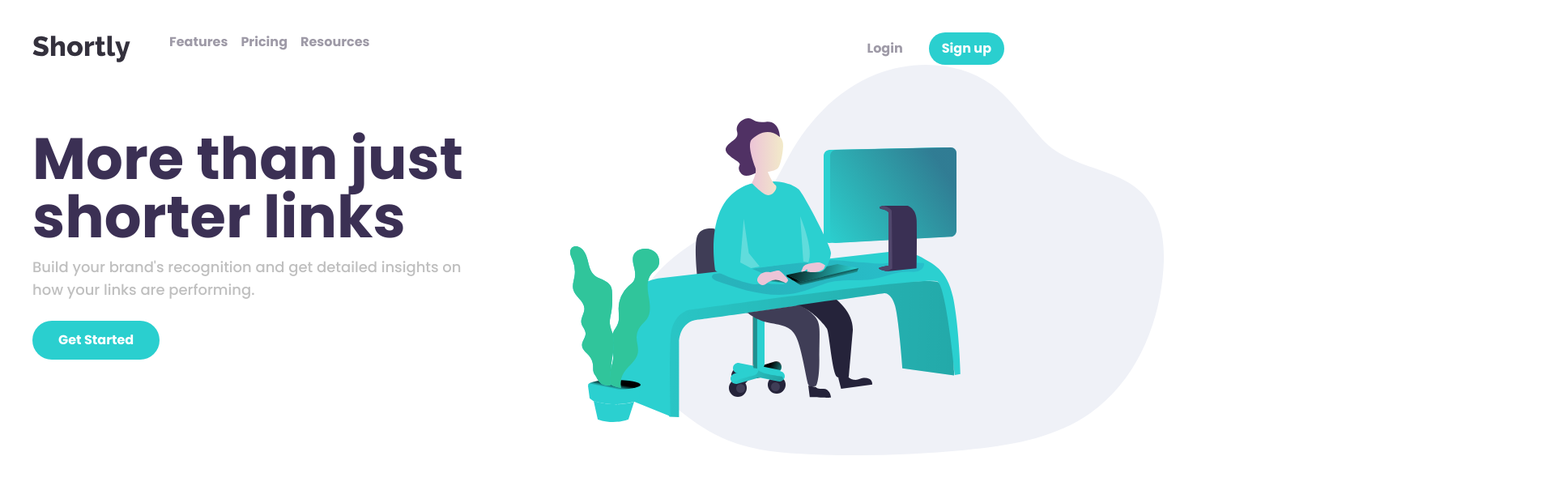
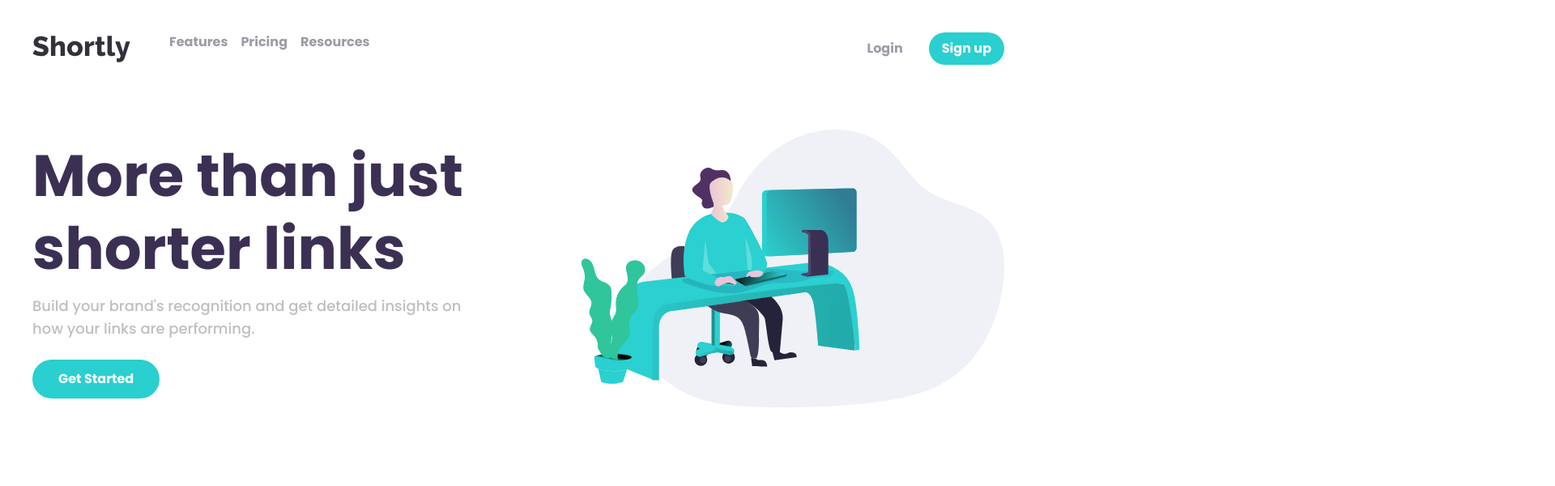
Before and after one commit to Kaspi-Chan/url-shortening-api-master, a React (Vite) app: page / in a window 1280 px wide. Shown: the top 600 px of the page at 81% size, 1920 px wide, since content can reach past the window. Built offline with nearby package versions, Linux system fonts and the light colour scheme.

Commit message:
Finalize hero section

```diff
--- a/src/App.jsx
+++ b/src/App.jsx
@@ -5,16 +5,16 @@ import bgImg from './assets/images/illustration-working.svg';
 
 function App() {
   return (
-    <main className="container mx-auto xl:px-10 overflow-x-hidden">
+    <main className="container mx-auto xl:px-10 lg:px-5 overflow-x-hidden relative">
       <Header />
-      <section className="flex flex-col-reverse md:flex-row items-center justify-between gap-20 mt-10 px-5 md:px-0 h-[800px] md:h-[450px]">
-        <div className="text-center md:text-left md:w-1/2 h-1/2 md:h-full">
-          <h1 className="text-4xl lg:text-6xl xl:text-7xl lg:leading-tight text-primary-violet font-bold mb-3">More than just shorter links</h1>
+      <section className="flex flex-col-reverse md:flex md:flex-row items-center justify-between gap-10 md:gap-20 mt-10 px-5 md:px-0">
+        <div className="text-center md:text-left xl:w-[70%]">
+          <h1 className="text-4xl lg:text-6xl xl:text-7xl lg:leading-tight xl:leading-tight text-primary-violet font-bold mb-3">More than just shorter links</h1>
           <p className="text-neutral-gray text-lg font-normal mb-6 xl:mr-12">Build your brand's recognition and get detailed insights on how your links are performing.</p>
           <PrimaryButton size="roundedBig" text={'Get Started'}/>
         </div>
-        <div className="absolute w-[120%] md:w-full top-[10%] -right-[25%] md:-right-[55%]">
-          <img src={bgImg} alt="Background image" className="object-fit"/>
+        <div className="">
+          <img src={bgImg} alt="Background image" className="object-contain"/>
         </div>
       </section>
     </main>
```
Also changed, not shown: src/index.css (line endings or trailing spaces).
